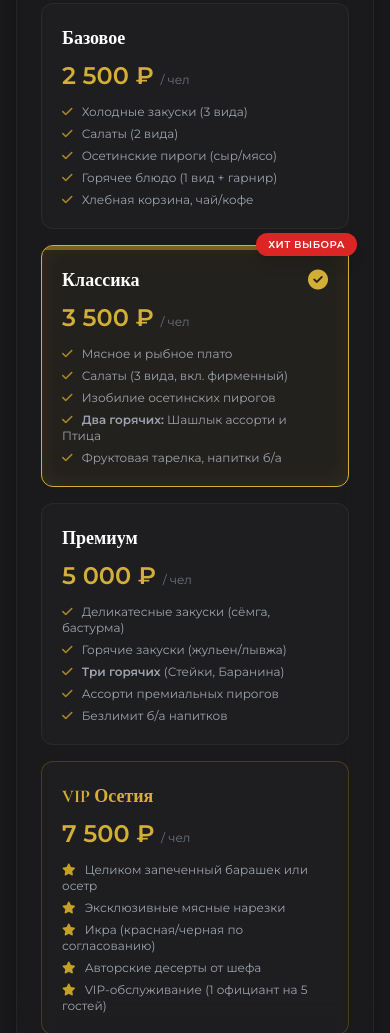
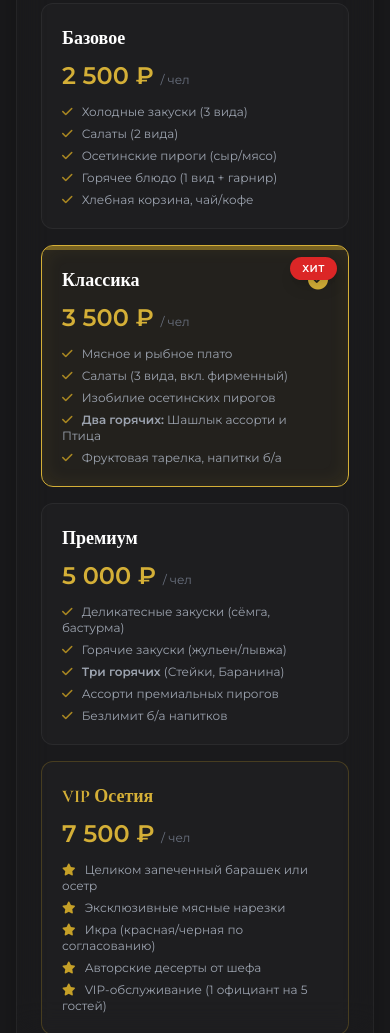
Before and after one commit to Sarmlk/troya-restaurant, a plain HTML site: page index.html in a window 390 px wide. Shown: the part 2937-3970 px from the top of the page. Drawn offline with nearby package versions, Linux system fonts and the light colour scheme.

Commit message:
Fix mobile horizontal overflow

```diff
--- a/index.html
+++ b/index.html
@@ -43,6 +43,17 @@
         body {
             background-color: #0f0f11;
             color: #f3f4f6;
+        }
+        html,
+        body {
+            max-width: 100%;
+            overflow-x: hidden;
+        }
+        @supports (overflow: clip) {
+            html,
+            body {
+                overflow-x: clip;
+            }
         }
         .hero-bg {
             background: #0f0f11;
@@ -178,6 +189,13 @@
             border: 1px solid rgba(255, 255, 255, 0.05);
             background: rgba(255, 255, 255, 0.02);
             transition: all 0.3s ease;
+        }
+        .menu-hit-badge {
+            top: 12px;
+            right: 12px;
+            max-width: calc(100% - 24px);
+            white-space: nowrap;
+            pointer-events: none;
         }
         .menu-card-label:hover {
             border-color: rgba(212, 175, 55, 0.3);
@@ -320,6 +338,7 @@
                 bottom: 14px;
                 min-height: 40px;
                 padding: 0 12px;
+                max-width: calc(100vw - 28px);
             }
         }
     </style>
@@ -507,7 +526,7 @@
 
                                 <!-- Тариф: Классика (ХИТ) -->
                                 <div class="relative">
-                                    <div class="absolute -top-3 -right-2 z-10 bg-red-600 text-white text-[10px] font-bold px-3 py-1 rounded-full uppercase tracking-wider shadow-lg">Хит выбора</div>
+                                    <div class="menu-hit-badge absolute z-10 bg-red-600 text-white text-[10px] font-bold px-3 py-1 rounded-full uppercase tracking-wider shadow-lg">Хит</div>
                                     <input type="radio" name="menu_tier" id="menu-classic" value="3500" data-name="Классика" class="menu-card-radio" checked>
                                     <label for="menu-classic" class="menu-card-label h-full p-5 rounded-xl block relative overflow-hidden">
                                         <div class="absolute top-0 left-0 w-full h-1 bg-gold-500 opacity-50"></div>
```
Also changed, not shown: troya.html (+20 -1 lines).
